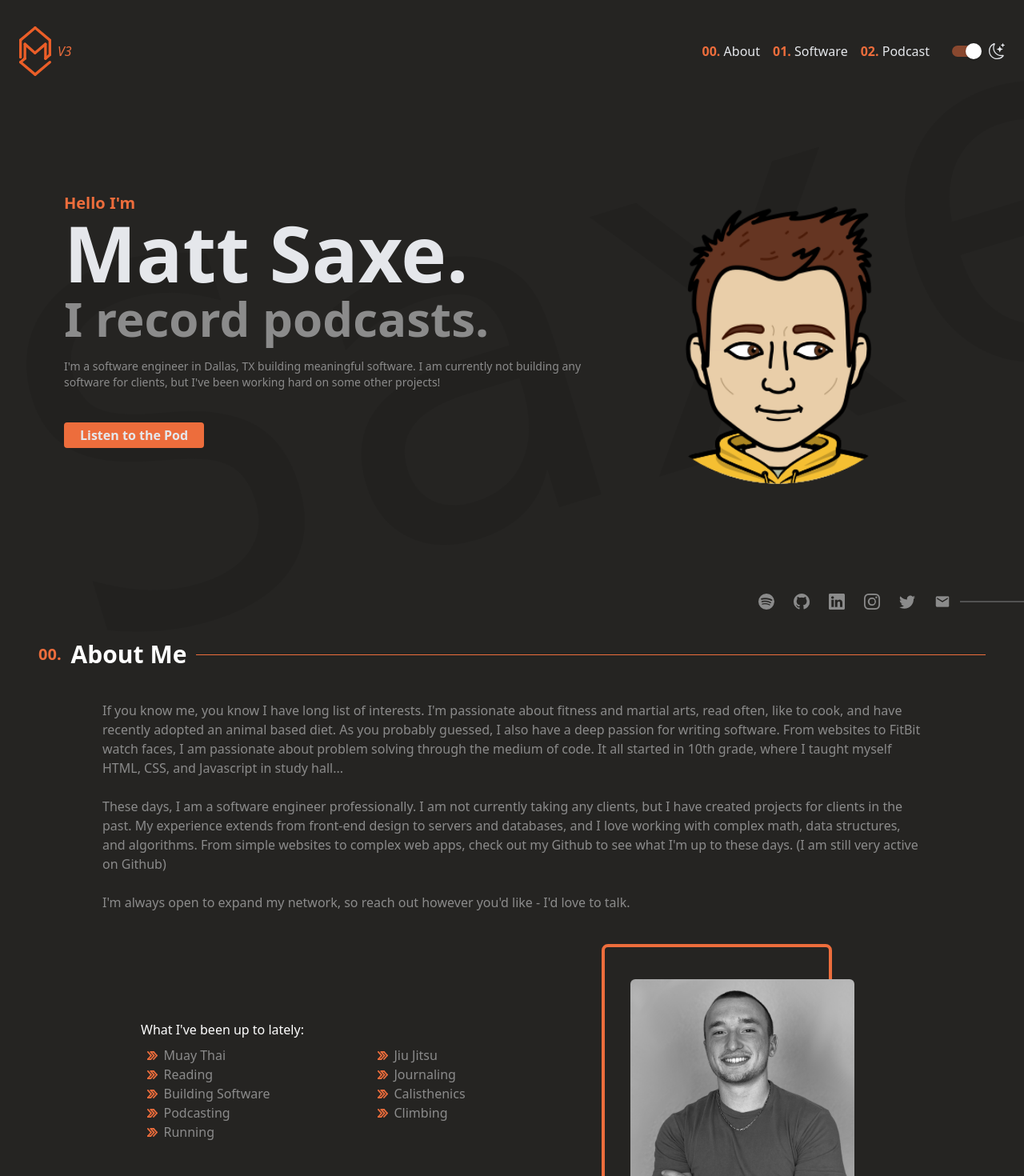
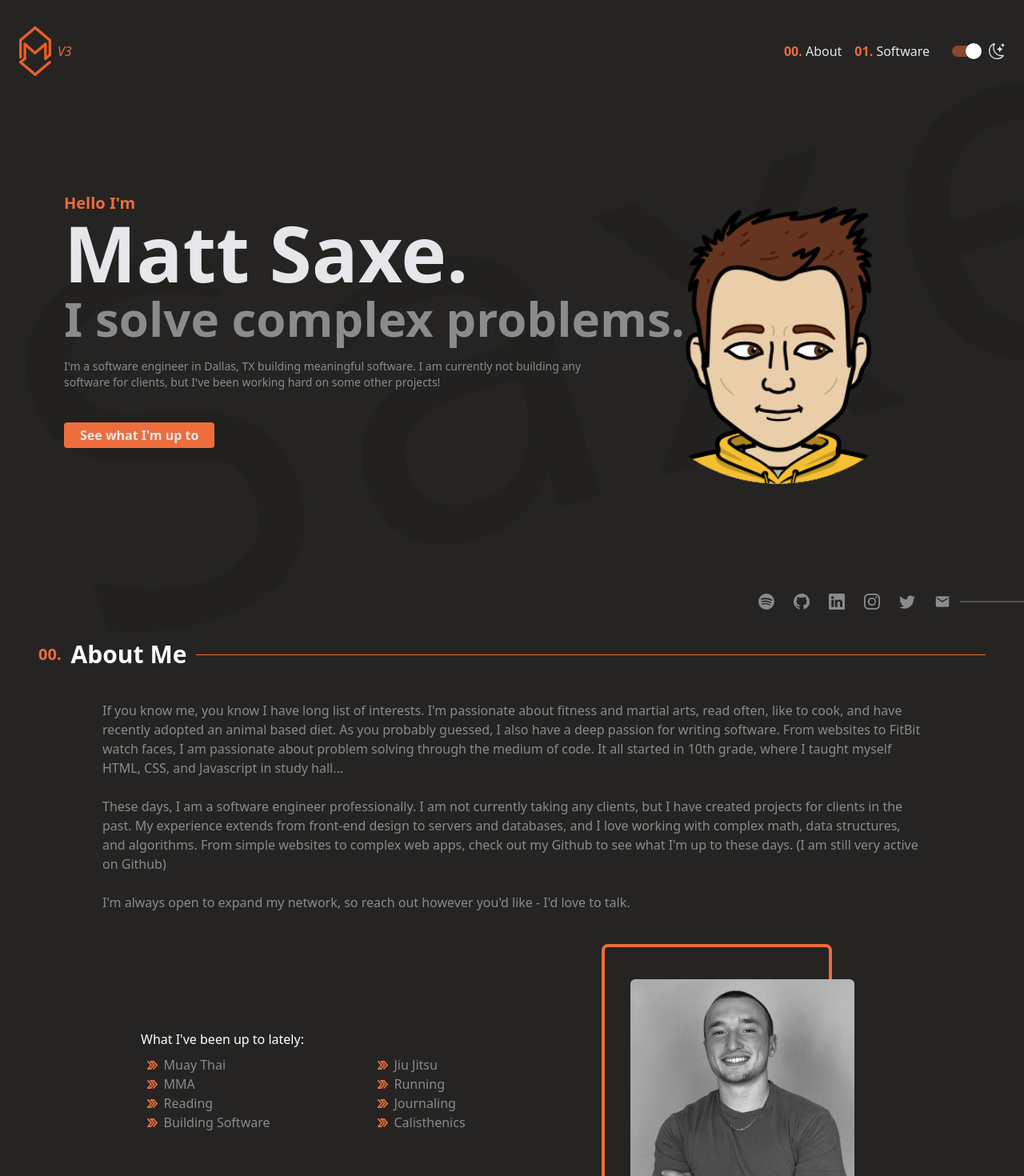
Before and after one commit to mattsaxe17/matthewsaxe.com-v3, a Next.js app: page / in a window 1280 px wide. Shown: the top 1470 px of the page at 80% size. Built offline with nearby package versions, Linux system fonts and the light colour scheme.

Commit message:
Remove podcast page and links

```diff
--- a/src/app/layout.tsx
+++ b/src/app/layout.tsx
@@ -15,7 +15,7 @@ export const metadata: Metadata = {
 const navItems = [
     { label: 'About', url: '/#about' },
     { label: 'Software', url: '/software' },
-    { label: 'Podcast', url: '/podcast' },
+    // { label: 'Podcast', url: '/podcast' },
     // { label: 'Blog', url: '/blog' },
     // { label: 'Reading', url: '/reading' },
     // { label: 'Contact', url: '/#contact' },
--- a/src/app/page.tsx
+++ b/src/app/page.tsx
@@ -3,7 +3,7 @@ import Hero from '@/components/Hero';
 import SectionHeader from '@/components/SectionHeader';
 import Watermark from '@/components/Watermark';
 
-const whatIveBeenUpTo = ['Muay Thai', 'Jiu Jitsu', 'Reading', 'Journaling', 'Building Software', 'Calisthenics', 'Podcasting', 'Climbing', 'Running'];
+const whatIveBeenUpTo = ['Muay Thai', 'Jiu Jitsu', 'MMA','Running', 'Reading', 'Journaling', 'Building Software', 'Calisthenics' ];
 
 export default function Home() {
     return (
@@ -14,11 +14,11 @@ export default function Home() {
                     intro="Hello I'm"
                     name='Matt Saxe'
                     constant='I'
-                    characteristics={['build software.', 'record podcasts.', 'practice martial arts.']}
+                    characteristics={['build modern software.', 'solve complex problems.', 'practice MMA.']}
                     description="I'm a software engineer in Dallas, TX building meaningful software. I am currently not building any software for clients, but I've been working hard on some other projects!"
                     cta={{
-                        url: '/podcast',
-                        label: 'Listen to the Pod',
+                        url: '/software',
+                        label: 'See what I\'m up to',
                     }}
                 ></Hero>
 
```
Also changed, not shown: src/app/podcast/_page.tsx (renamed from src/app/podcast/page.tsx), src/app/reading/_page.tsx (renamed from src/app/reading/page.tsx).
